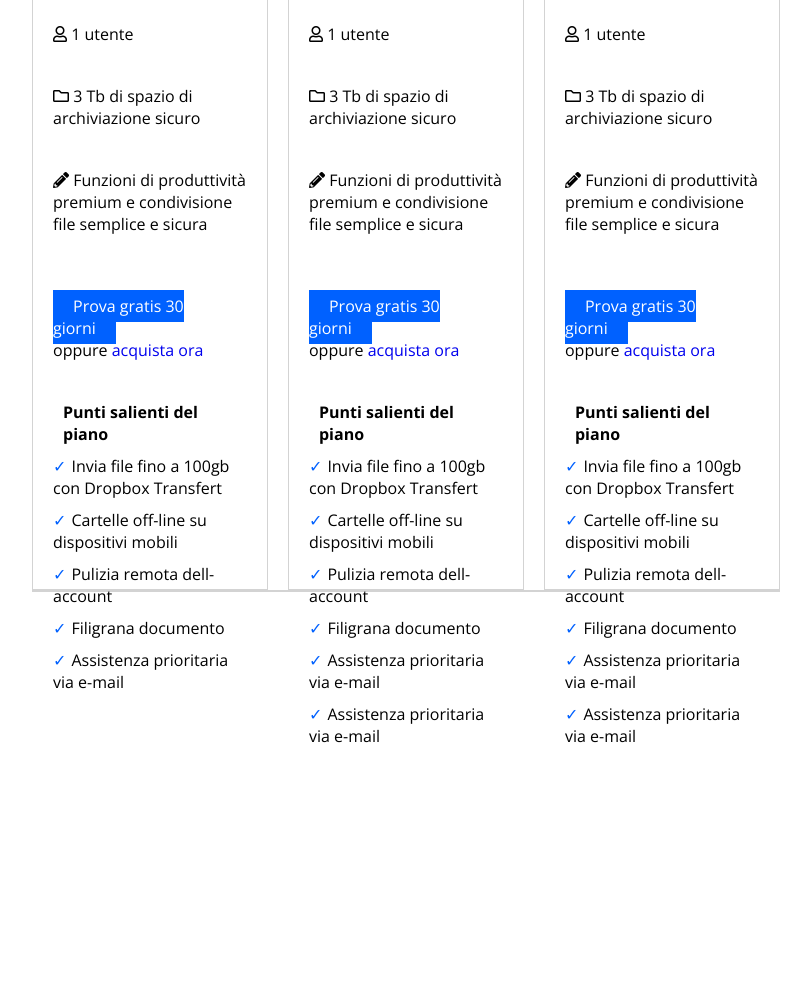
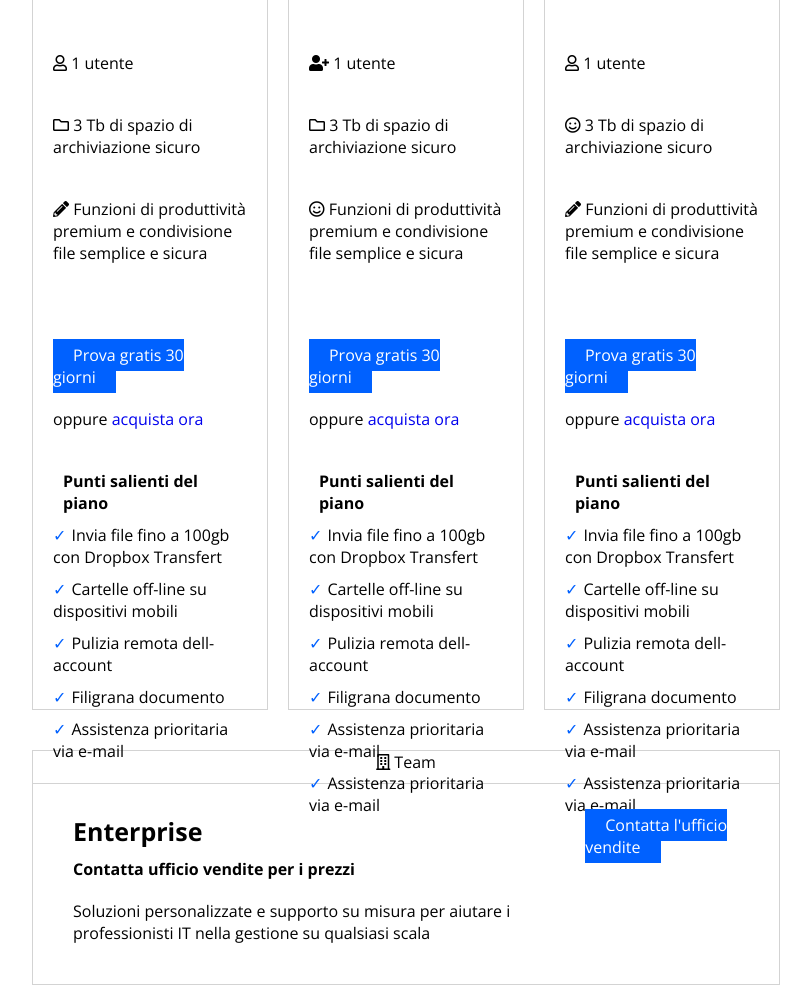
Before and after one commit to LucaHLR91/htmlcss-dropbox, a plain HTML site: page index.html in a window 1280 px wide. Shown: the part 1716-2721 px from the top of the page, without its empty margins (234-1045 px from the left). Before the commit the page ends 2493 px from the top, so only its background shows below. Drawn offline with nearby package versions, Linux system fonts and the light colour scheme.

Commit message:
Initial section 1 footer

```diff
--- a/css/style.css
+++ b/css/style.css
@@ -49,6 +49,7 @@ body {
     padding: 5px 20px;
 }
 
+
 .blue {
     background-color: rgb(0, 97, 255);
     color: white;
@@ -66,6 +67,19 @@ nav a:hover {
 h2 {
     padding-bottom: 30px;
     font-size: 50px;
+}
+
+h3 {
+    font-size: 25px;
+    padding-left: 10px;
+    padding-bottom: 10px;
+
+}
+
+h4 {
+    padding-left: 10px;
+    padding-bottom: 10px;
+
 }
 
 
@@ -171,13 +185,13 @@ header a {
 
 .col {
     border: 1px solid lightgrey;
-    margin: 0 10px;
+    margin: 20px 10px;
 }
 
 
 .col-sup {
     width: calc((100% / 3) - 20px);
-    height: 800px;
+    height: 900px;
     padding: 20px;
 }
 
@@ -195,17 +209,7 @@ header a {
     padding: 20px 0;
 }
 
-.col-section h3 {
-    padding-left: 10px;
-    padding-bottom: 10px;
 
-}
-
-.col-section h4 {
-    padding-left: 10px;
-    padding-bottom: 10px;
-
-}
 
 .col-section p {
     padding-left: 10px;
@@ -221,6 +225,7 @@ header a {
     text-decoration: none;
 }
 
+
 .col-section ul li {
     list-style-position: inside;
     list-style: none;
@@ -232,6 +237,29 @@ header a {
     color: rgb(0, 97, 255);
     margin-right: 5px;
 }
+
+.col-bot {
+    width: 100%;
+}
+
+.col-bot-right {
+    width: 70%;
+    padding: 30px;
+}
+
+.col-bot-left {
+    width: 30%;
+    padding: 30px;
+}
+
+.col-bot-right p {
+    padding: 10px;
+}
+
+.col-bot-left a {
+    text-decoration: none;
+}
+
 
 
 
@@ -298,9 +326,6 @@ header a {
 } */
 
 
-.debug .col {
-    border: 1px solid black;
-}
 
 /* .debug .col-sup {
     width: calc(100% / 3);
--- a/index.html
+++ b/index.html
@@ -138,7 +138,7 @@
                         </div>
 
                         <div class="col-section">
-                            <div>
+                            <div class="space-content">
                                 <a href="#" class="btn blue">Prova gratis 30 giorni</a>
                             </div>
                             <div>
@@ -178,7 +178,7 @@
 
                         <div class="col-section">
                             <div class="space-content">
-                                <i class="far fa-user"></i>
+                                <i class="fas fa-user-plus"></i>
                                 <span>1 utente</span>
                             </div>
                             <div class="space-content">
@@ -186,13 +186,13 @@
                                 <span>3 Tb di spazio di archiviazione sicuro</span>
                             </div>
                             <div class="space-content">
-                                <i class="fas fa-pencil-alt"></i>
+                                <i class="far fa-smile"></i>
                                 <span>Funzioni di produttività premium e condivisione file semplice e sicura</span>
                             </div>
                         </div>
 
                         <div class="col-section">
-                            <div>
+                            <div class="space-content">
                                 <a href="#" class="btn blue">Prova gratis 30 giorni</a>
                             </div>
                             <div>
@@ -237,7 +237,7 @@
                                 <span>1 utente</span>
                             </div>
                             <div class="space-content">
-                                <i class="far fa-folder"></i>
+                                <i class="far fa-smile"></i>
                                 <span>3 Tb di spazio di archiviazione sicuro</span>
                             </div>
                             <div class="space-content">
@@ -247,7 +247,7 @@
                         </div>
 
                         <div class="col-section">
-                            <div>
+                            <div class="space-content">
                                 <a href="#" class="btn blue">Prova gratis 30 giorni</a>
                             </div>
                             <div>
@@ -267,28 +267,38 @@
                                 <li>Assistenza prioritaria via e-mail</li>
                             </ul>
                         </div>
-
                     </div>
-
                 </div>
 
                 <!-- /section 1 plans -->
 
-                <div class="col col-bot">
-                    <div>
+                <!-- section1 footer  -->
 
+                <div>
+                    <div class="col">
+                        <div class="col-title">
+                            <i class="far fa-building"></i>
+                            <span>Team</span>
+                        </div>
+                        <div class="col-bot clearfix">
+                            <div class="col-bot-right left">
+                                <h3>Enterprise</h3>
+                                <h4>Contatta ufficio vendite per i prezzi</h4>
+                                <p>Soluzioni personalizzate e supporto su misura per aiutare i professionisti IT  nella gestione su qualsiasi scala</p>
+                            </div>
+
+                            <div class="col-bot-left left">
+                                <div>
+                                    <a href="#" class="btn blue">Contatta l'ufficio vendite</a>
+                                </div>
+                            </div>
+                        </div>
                     </div>
                 </div>
 
-                <div>
-                    <div>
 
-                    </div>
+                <!-- /section1 footer  -->
 
-                    <div>
-
-                    </div>
-                </div>
 
             </section>
 
```
